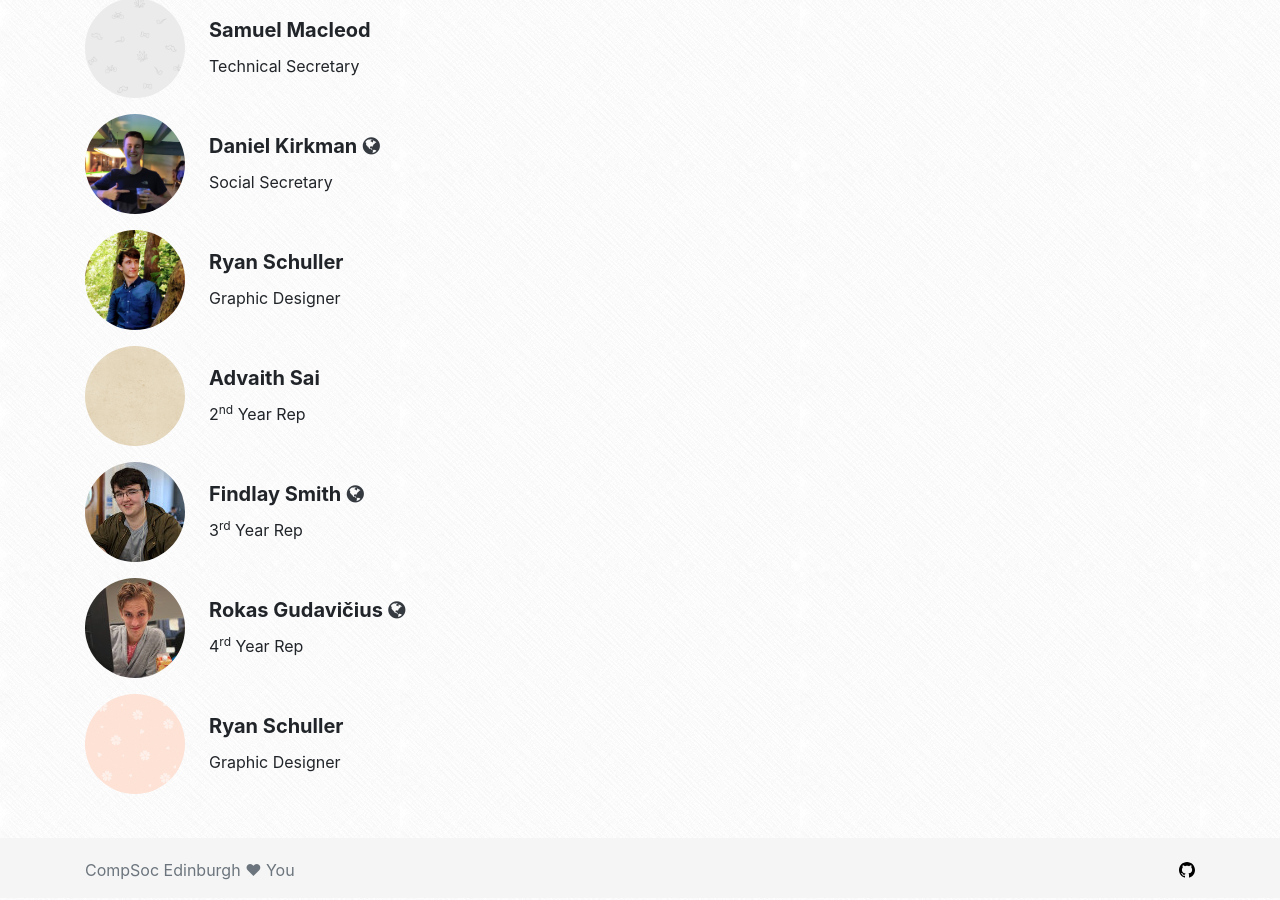
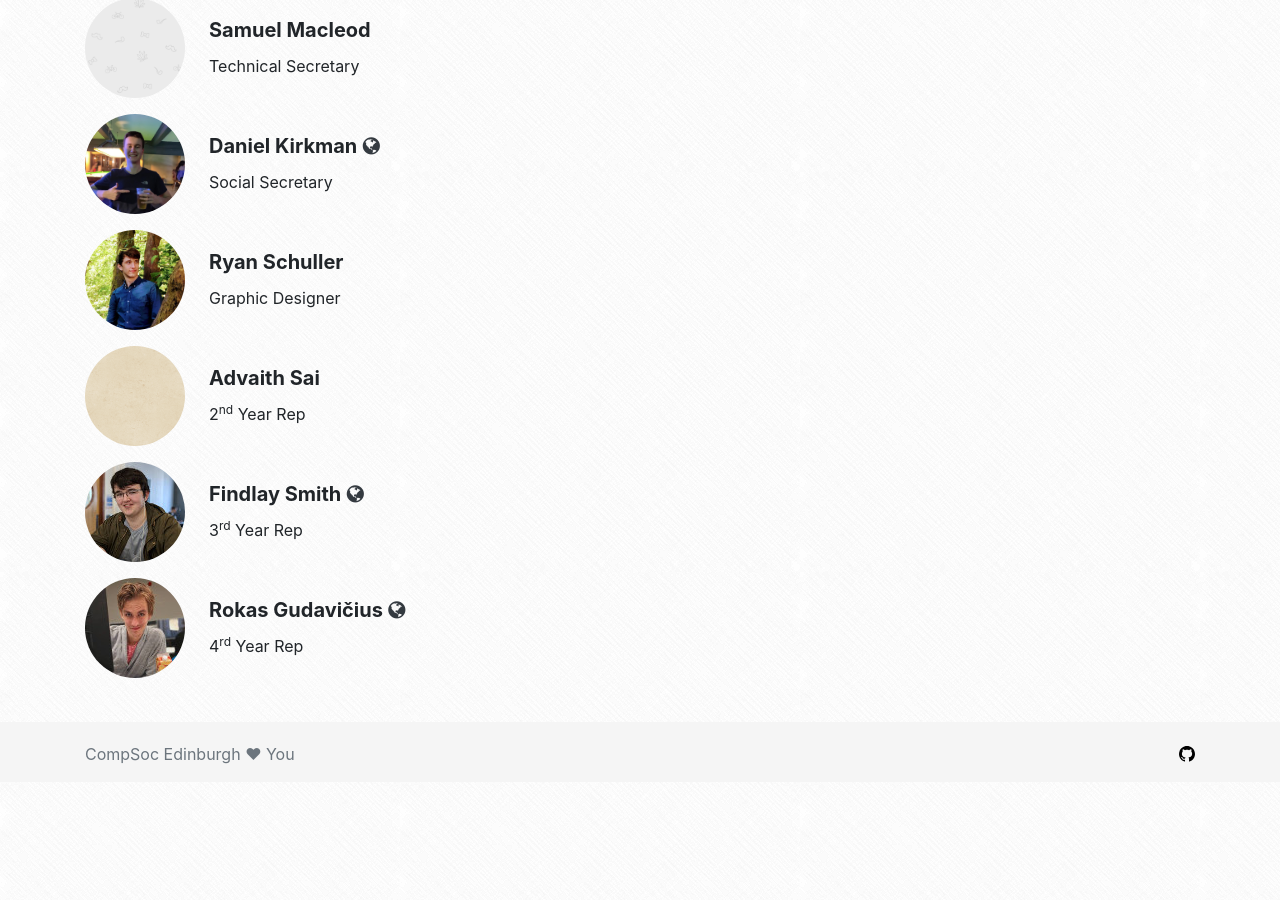
Before and after one commit to compsoc-edinburgh/website, a Jekyll site: the page built from _pages/team.html, in a window 1280 px wide and 900 px high, scrolled down 1028 px. Built offline with Jekyll 4.4.1, drawn with Linux system fonts in a browser that asks for light colours; nearby versions of some CDN libraries; after the commit the page ends 1812 px from its top, so only the background shows below that.

Commit message:
Remove the second Ryan

```diff
--- a/_data/committee/2020-2021.yml
+++ b/_data/committee/2020-2021.yml
@@ -49,8 +49,3 @@ teams:
         role: 4<sup>rd</sup> Year Rep
         url: https://roxerg.github.io
         img: rokas-1.jpg
-
-      - name: Ryan Schuller
-        role: Graphic Designer
-        # url:
-        # img:
```
